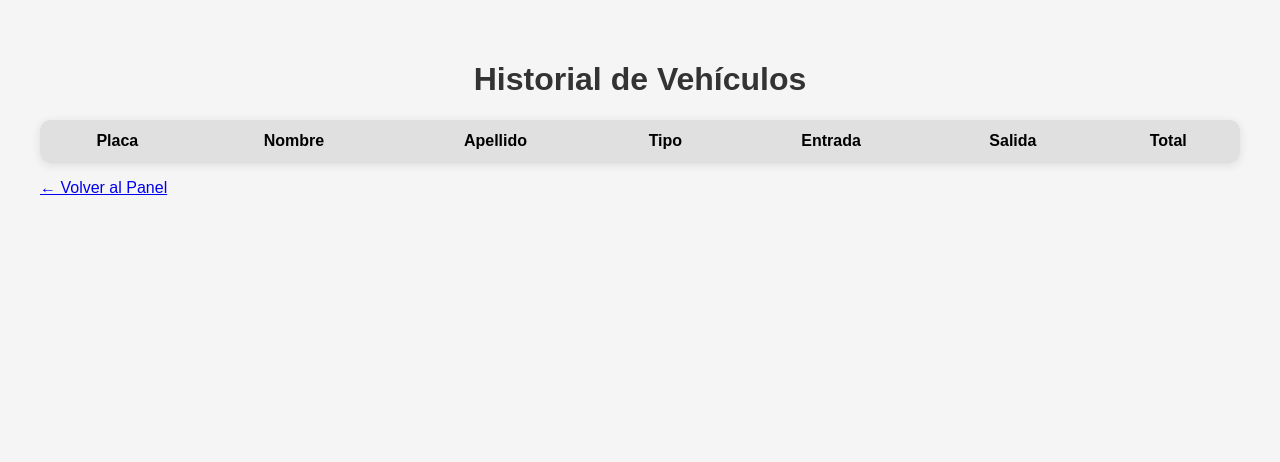
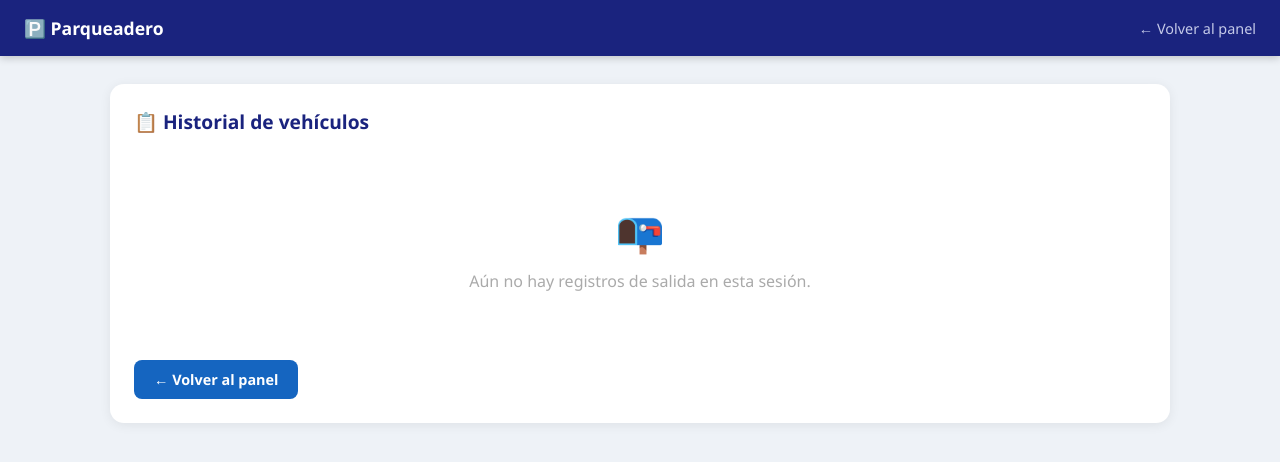
Before and after one commit to Santiagox30/Parqueadero-Universidad, a Flask app: page /historial in a window 1280 px wide. Shown: the top 462 px of the page. Run offline with Flask 3, Linux system fonts and the light colour scheme; the visitor is signed in with stand-in values (Sample User, id 1); lists and menus that the app fills with data are empty.

Commit message:
Update historial.html
I have updated the view associated with the historial

```diff
--- a/Sitio WEB/templates/historial.html
+++ b/Sitio WEB/templates/historial.html
@@ -2,65 +2,118 @@
 <html lang="es">
 <head>
   <meta charset="UTF-8">
-  <title>Historial de Parqueadero</title>
+  <title>Historial – Parqueadero</title>
   <style>
-    body {
-      font-family: Arial, sans-serif;
-      background-color: #f5f5f5;
-      padding: 2rem;
+    *, *::before, *::after { box-sizing: border-box; margin: 0; padding: 0; }
+    body { font-family: 'Segoe UI', sans-serif; background: #eef2f7; }
+
+    nav {
+      background: #1a237e; color: #fff; padding: 0 24px;
+      display: flex; align-items: center; justify-content: space-between;
+      height: 56px; box-shadow: 0 2px 8px rgba(0,0,0,.2);
     }
-    h1 {
-      text-align: center;
-      color: #333;
+    nav .brand { font-size: 1.1rem; font-weight: 700; }
+    nav a { color: #c5cae9; text-decoration: none; font-size: .9rem; }
+    nav a:hover { color: #fff; }
+
+    main { max-width: 1100px; margin: 0 auto; padding: 28px 20px; }
+
+    .card {
+      background: #fff; border-radius: 14px; padding: 24px;
+      box-shadow: 0 2px 12px rgba(0,0,0,.07);
     }
-    table {
-      width: 100%;
-      border-collapse: collapse;
-      background-color: white;
-      border-radius: 10px;
-      box-shadow: 0 2px 10px rgba(0,0,0,0.1);
-      overflow: hidden;
+    h2 { color: #1a237e; margin-bottom: 20px; font-size: 1.2rem; }
+
+    .summary {
+      display: flex; gap: 16px; margin-bottom: 24px; flex-wrap: wrap;
     }
-    th, td {
-      padding: 12px;
-      text-align: center;
-      border-bottom: 1px solid #ddd;
+    .stat {
+      background: #e3f2fd; border-radius: 10px; padding: 14px 20px;
+      text-align: center; flex: 1; min-width: 140px;
     }
-    th {
-      background-color: #e0e0e0;
+    .stat .num { font-size: 1.6rem; font-weight: 700; color: #1565c0; }
+    .stat .lbl { font-size: .8rem; color: #555; margin-top: 2px; }
+
+    .table-wrap { overflow-x: auto; }
+    table { width: 100%; border-collapse: collapse; font-size: .875rem; }
+    thead th {
+      background: #1a237e; color: #fff; padding: 10px 12px;
+      text-align: left; font-weight: 600;
     }
+    tbody tr { border-bottom: 1px solid #eee; }
+    tbody tr:hover { background: #f5f8ff; }
+    td { padding: 9px 12px; vertical-align: middle; }
+
+    .badge {
+      display: inline-block; font-size: .72rem; padding: 2px 8px;
+      border-radius: 99px; font-weight: 600;
+    }
+    .badge-blue { background: #e3f2fd; color: #1565c0; }
+    .total-cell { font-weight: 700; color: #2e7d32; }
+
+    .empty { text-align: center; padding: 48px; color: #aaa; }
+    .back-btn {
+      display: inline-block; margin-top: 20px; padding: 10px 20px;
+      background: #1565c0; color: #fff; border-radius: 8px;
+      text-decoration: none; font-weight: 600; font-size: .9rem;
+    }
+    .back-btn:hover { background: #0d47a1; }
   </style>
 </head>
 <body>
-  <h1>Historial de Vehículos</h1>
+<nav>
+  <div class="brand">🅿️ Parqueadero</div>
+  <a href="/panel">← Volver al panel</a>
+</nav>
 
+<main>
+  <div class="card">
+    <h2>📋 Historial de vehículos</h2>
+
+    {% if historial %}
+    <div class="summary">
+      <div class="stat">
+        <div class="num">{{ historial|length }}</div>
+        <div class="lbl">Vehículos atendidos</div>
+      </div>
+      <div class="stat">
+        <div class="num">${{ '{:,}'.format(historial|sum(attribute='total')) }}</div>
+        <div class="lbl">Recaudado total</div>
+      </div>
+    </div>
+
+    <div class="table-wrap">
       <table>
         <thead>
           <tr>
-        <th>Placa</th>
-        <th>Nombre</th>
-        <th>Apellido</th>
-        <th>Tipo</th>
-        <th>Entrada</th>
-        <th>Salida</th>
-        <th>Total</th>
+            <th>Placa</th><th>Nombre</th><th>Apellido</th>
+            <th>Tipo vehículo</th><th>Entrada</th><th>Salida</th><th>Total</th>
           </tr>
         </thead>
         <tbody>
           {% for item in historial %}
           <tr>
-        <td>{{ item.placa }}</td>
+            <td><strong>{{ item.placa or '—' }}</strong></td>
             <td>{{ item.nombre }}</td>
             <td>{{ item.apellido }}</td>
-        <td>{{ item['tipo de vehículo'] }}</td>
+            <td><span class="badge badge-blue">{{ item['tipo de vehículo'] }}</span></td>
             <td>{{ item['hora Inicio'] }}</td>
             <td>{{ item['hora Fin'] }}</td>
-        <td>${{ item.total }}</td>
+            <td class="total-cell">${{ '{:,}'.format(item.total) }}</td>
           </tr>
           {% endfor %}
         </tbody>
       </table>
+    </div>
+    {% else %}
+    <div class="empty">
+      <p style="font-size:2.5rem;margin-bottom:12px;">📭</p>
+      <p>Aún no hay registros de salida en esta sesión.</p>
+    </div>
+    {% endif %}
 
-  <p><a href="/panel">← Volver al Panel</a></p>
+    <a href="/panel" class="back-btn">← Volver al panel</a>
+  </div>
+</main>
 </body>
 </html>
```
Lines whose indentation alone changed are shown as unchanged.
